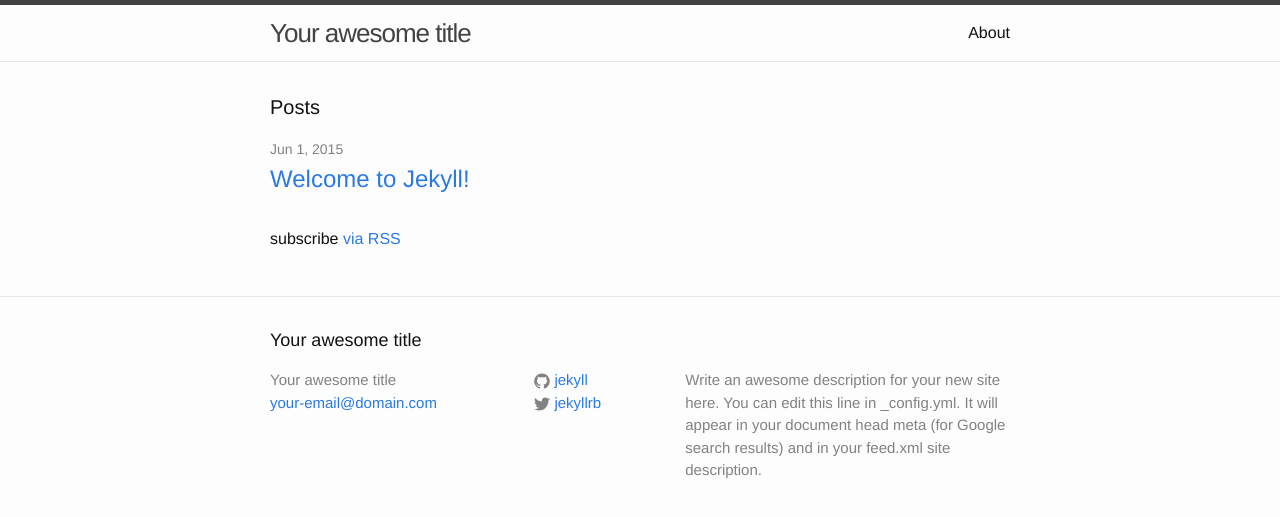
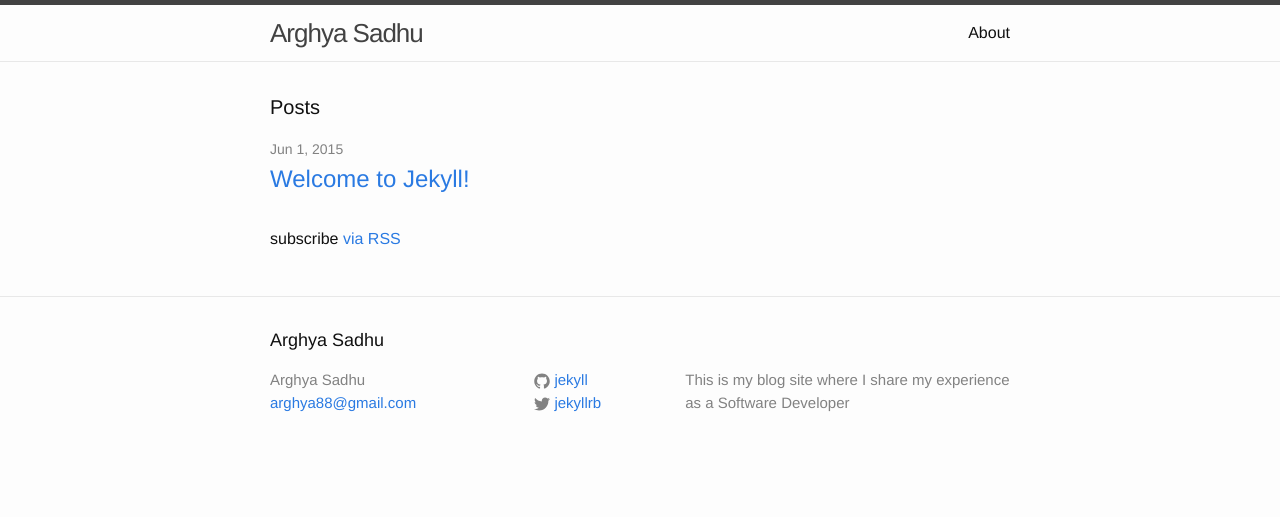
Before and after one commit to arghya88/arghya88.github.io, a Jekyll site: the page built from index.html, in a window 1280 px wide. Shown: the top 517 px of the page. Built offline with Jekyll 4.4.1, drawn with Linux system fonts in a browser that asks for light colours.

Commit message:
Added details

```diff
--- a/_config.yml
+++ b/_config.yml
@@ -1,10 +1,8 @@
 # Site settings
-title: Your awesome title
-email: your-email@domain.com
+title: Arghya Sadhu
+email: arghya88@gmail.com
 description: > # this means to ignore newlines until "baseurl:"
-  Write an awesome description for your new site here. You can edit this
-  line in _config.yml. It will appear in your document head meta (for
-  Google search results) and in your feed.xml site description.
+  This is my blog site where I share my experience as a Software Developer
 baseurl: "" # the subpath of your site, e.g. /blog/
 url: "http://yourdomain.com" # the base hostname & protocol for your site
 twitter_username: jekyllrb
```
